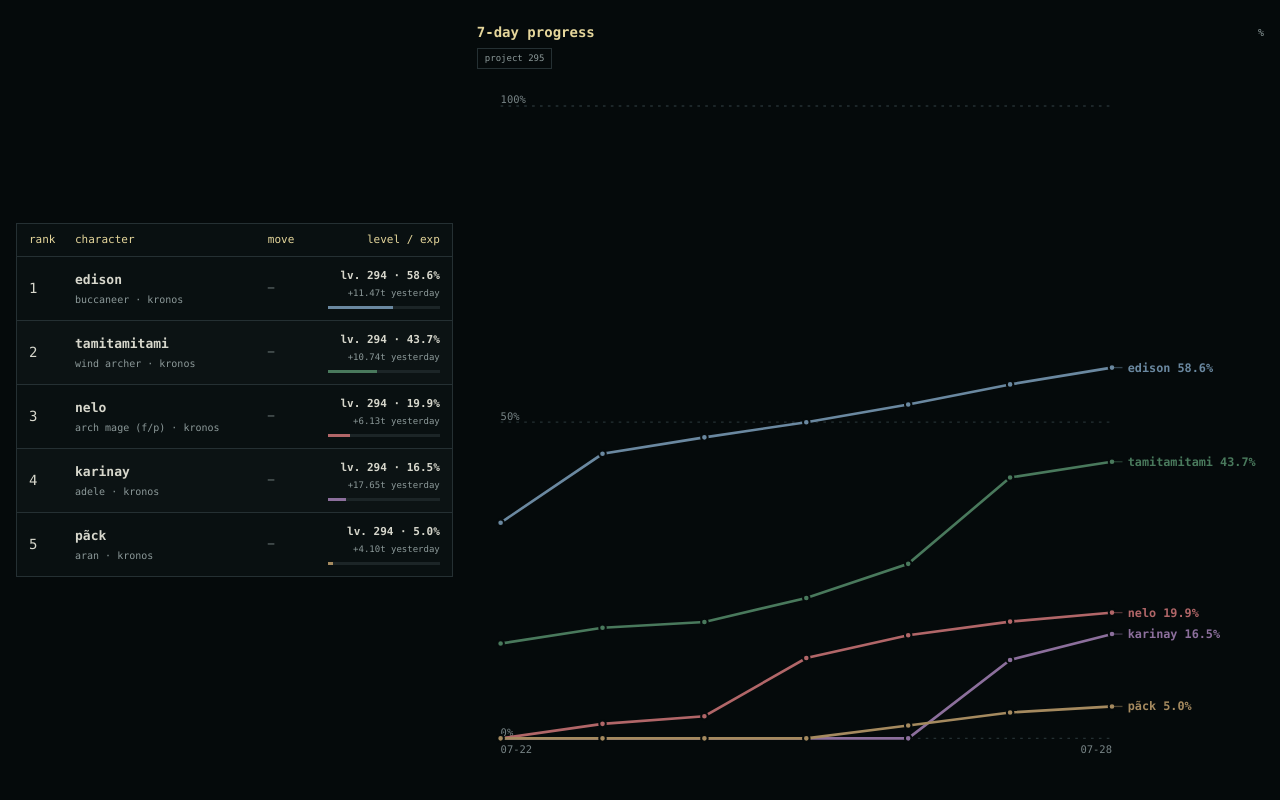
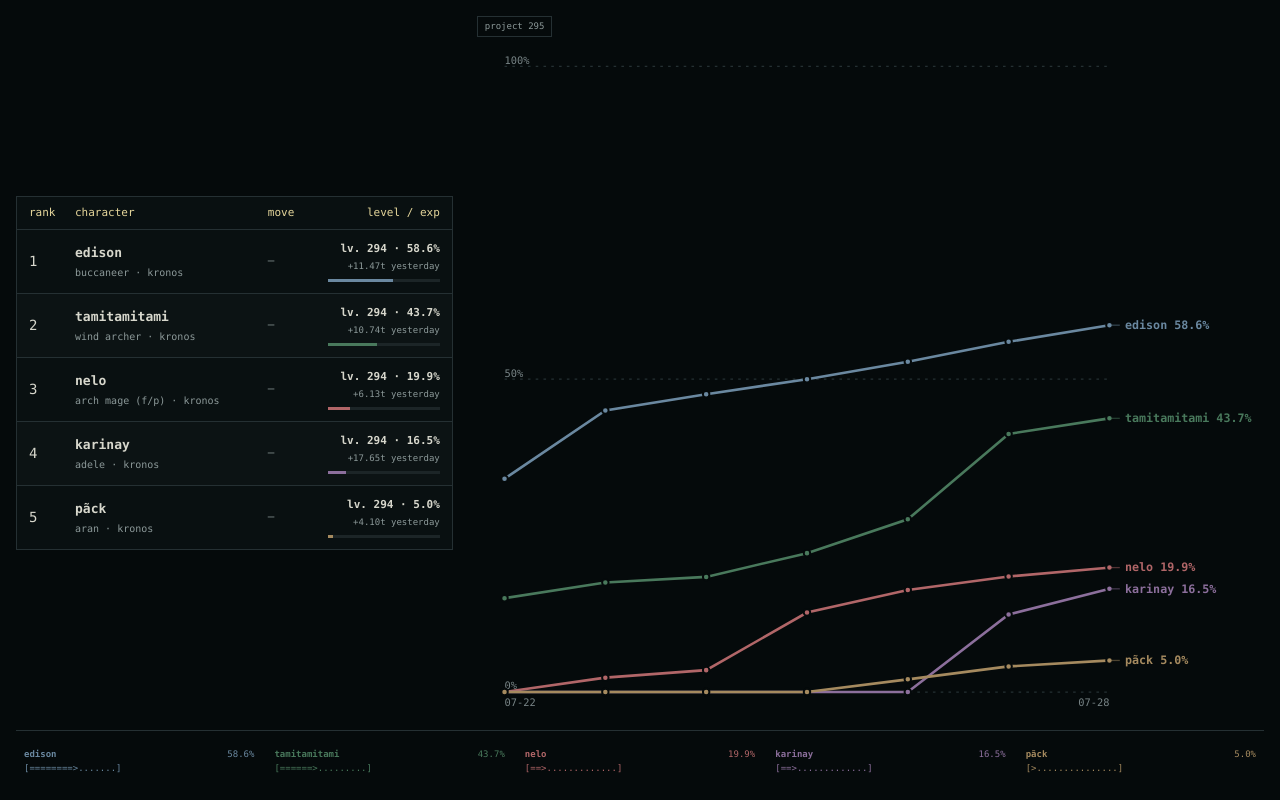
Before and after one commit to Taminiora/drowsy-295-race, a React (Vite) app: page / in a window 1280 px wide. Built offline with nearby package versions, Linux system fonts and the light colour scheme; a web font is replaced by a local one.

Commit message:
feat: add ascii race progress

```diff
--- a/index.html
+++ b/index.html
@@ -12,7 +12,7 @@
       href="https://taminiora.github.io/drowsy-295-race/"
     />
     <meta property="og:type" content="website" />
-    <meta property="og:title" content="drowsy 295 race" />
+    <meta property="og:title" content="honse" />
     <meta
       property="og:description"
       content="daily maplestory exp progress for the drowsy 295 race."
@@ -32,7 +32,7 @@
       content="seven-day experience progress graph for the drowsy 295 race"
     />
     <meta name="twitter:card" content="summary_large_image" />
-    <meta name="twitter:title" content="drowsy 295 race" />
+    <meta name="twitter:title" content="honse" />
     <meta
       name="twitter:description"
       content="daily maplestory exp progress for the drowsy 295 race."
@@ -41,7 +41,7 @@
       name="twitter:image"
       content="https://taminiora.github.io/drowsy-295-race/og-graph.jpg"
     />
-    <title>drowsy 295 race</title>
+    <title>honse</title>
   </head>
   <body>
     <div id="root"></div>
--- a/src/App.tsx
+++ b/src/App.tsx
@@ -41,6 +41,16 @@ function buildMembers(data: LeaderboardData): LeaderboardMember[] {
       ? (previousRanks.get(member.name) as number) - (index + 1)
       : null,
   }));
+}
+
+function asciiBar(progress: number) {
+  const width = 16;
+  const position = Math.min(
+    width,
+    Math.max(1, Math.round((Math.min(100, Math.max(0, progress)) / 100) * width)),
+  );
+
+  return `[${"=".repeat(position - 1)}>${".".repeat(width - position)}]`;
 }
 
 export function App() {
@@ -112,13 +122,25 @@ export function App() {
           </div>
 
           <div className="chart-panel">
-            <div className="chart-heading">
-              <h2>7-day progress</h2>
-              <span>%</span>
-            </div>
             <ProgressChart members={members} />
           </div>
         </div>
+
+        <section aria-label="ascii progress" className="ascii-progress-strip">
+          {members.map((member) => (
+            <div
+              className="ascii-progress"
+              key={member.name}
+              style={{ "--member-color": member.color } as CSSProperties}
+            >
+              <span className="ascii-progress-label">
+                <strong>{member.name}</strong>
+                <span>{member.current.progress.toFixed(1)}%</span>
+              </span>
+              <code>{asciiBar(member.current.progress)}</code>
+            </div>
+          ))}
+        </section>
       </div>
     </main>
   );
--- a/src/styles.css
+++ b/src/styles.css
@@ -49,6 +49,8 @@ main {
 
 .board-shell {
   background: transparent;
+  display: flex;
+  flex-direction: column;
   flex: 1;
   height: 100%;
   min-height: 0;
@@ -57,8 +59,9 @@ main {
 
 .leaderboard-grid {
   display: grid;
+  flex: 1;
   grid-template-columns: minmax(360px, 0.7fr) minmax(0, 1.3fr);
-  height: 100%;
+  height: auto;
   min-height: 0;
 }
 
@@ -177,24 +180,6 @@ main {
   min-height: 0;
   min-width: 0;
   padding: 0 0 12px 24px;
-}
-
-.chart-heading {
-  align-items: center;
-  display: flex;
-  justify-content: space-between;
-  min-height: 32px;
-}
-
-.chart-heading h2 {
-  color: var(--heading);
-  font-size: 14px;
-  margin: 0;
-}
-
-.chart-heading span {
-  color: var(--muted);
-  font-size: 10px;
 }
 
 .projection-row {
@@ -346,6 +331,44 @@ main {
   text-align: center;
 }
 
+.ascii-progress-strip {
+  align-items: center;
+  border-top: 1px solid var(--line);
+  display: flex;
+  flex: 0 0 54px;
+  gap: 20px;
+  min-width: 0;
+  overflow-x: auto;
+  padding: 7px 8px 0;
+}
+
+.ascii-progress {
+  color: var(--member-color);
+  flex: 1 0 160px;
+  font-size: 9px;
+  min-width: 0;
+}
+
+.ascii-progress-label {
+  display: flex;
+  gap: 8px;
+  justify-content: space-between;
+}
+
+.ascii-progress-label strong {
+  font-weight: 600;
+}
+
+.ascii-progress code {
+  color: var(--member-color);
+  display: block;
+  font-family: var(--font-mono);
+  font-size: 9px;
+  line-height: 1.2;
+  margin-top: 2px;
+  white-space: pre;
+}
+
 @media (max-width: 860px) {
   html,
   body,
@@ -366,8 +389,13 @@ main {
     min-height: 100dvh;
   }
 
-  .board-shell,
+  .board-shell {
+    height: auto;
+    min-height: auto;
+  }
+
   .leaderboard-grid {
+    flex: none;
     grid-template-columns: 1fr;
     height: auto;
     min-height: auto;
@@ -392,6 +420,11 @@ main {
   .chart-panel {
     padding: 18px 0 0;
   }
+
+  .ascii-progress-strip {
+    margin-top: 18px;
+    padding-bottom: 8px;
+  }
 }
 
 @media (max-width: 620px) {
```
Also changed, not shown: 1 other file (tests, documents, lock files or other folders).
